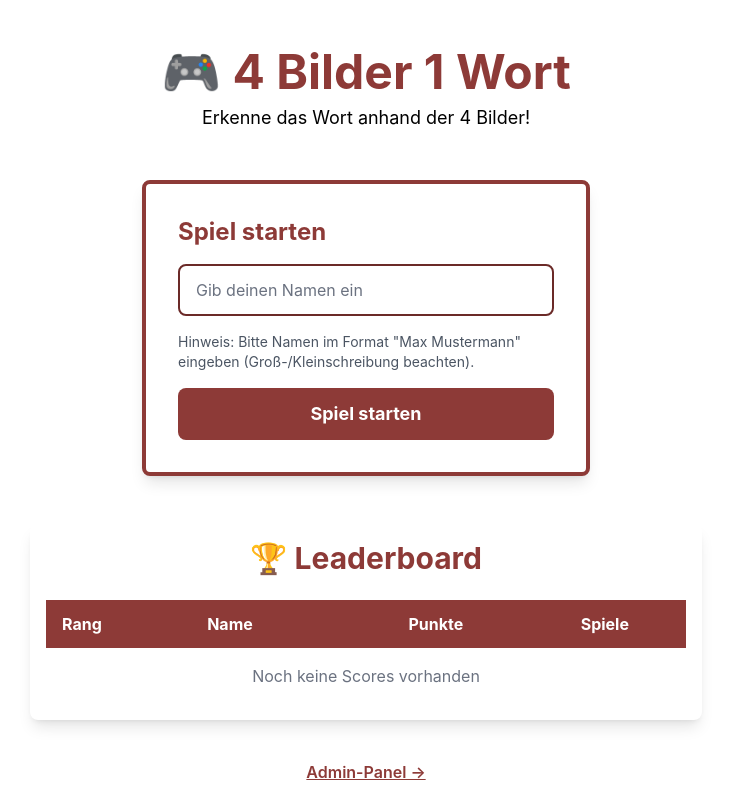
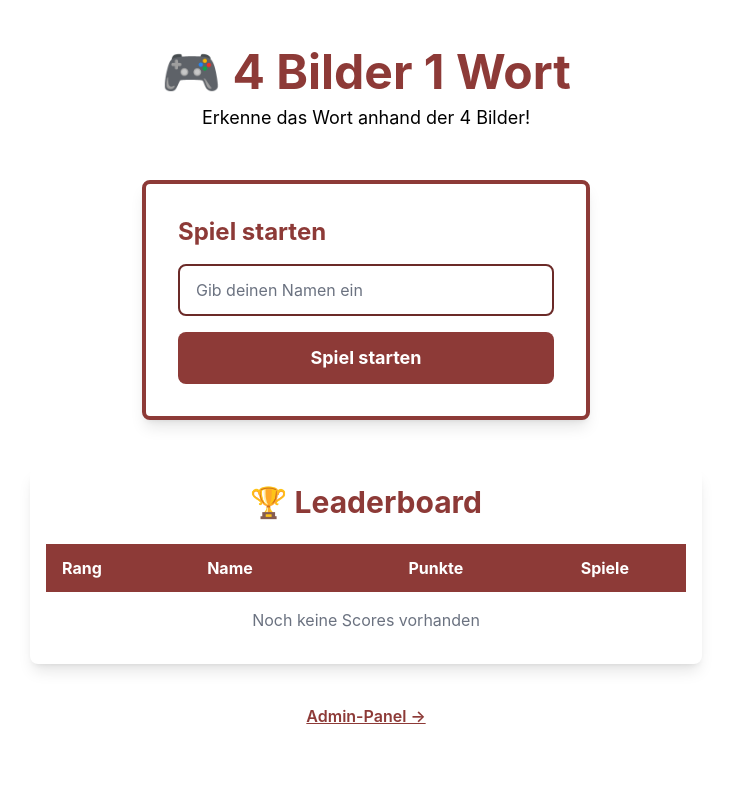
Before and after one commit to jonas-183/4-bilder-1-wort, a Next.js app: page / in a window 1280 px wide. Shown: the whole page, without its empty margins (274-1005 px from the left). Built offline with nearby package versions, Linux system fonts and the light colour scheme.

Commit message:
ux: move name-format hint to puzzle input; remove from start page

```diff
--- a/src/app/page.tsx
+++ b/src/app/page.tsx
@@ -216,7 +216,7 @@ export default function Home() {
                 className="w-full px-4 py-3 border-2 border-primary rounded-lg text-black placeholder-gray-500 focus:outline-none focus:border-primary-dark mb-4"
                 autoFocus
               />
-              <div className="text-sm text-gray-600 mb-4">Hinweis: Bitte Namen im Format &quot;Max Mustermann&quot; eingeben (Groß-/Kleinschreibung beachten).</div>
+
               <button type="submit" className="w-full px-6 py-3 bg-primary hover:bg-primary-dark text-white font-bold rounded-lg transition text-lg">
                 Spiel starten
               </button>
--- a/src/components/GameImageGrid.tsx
+++ b/src/components/GameImageGrid.tsx
@@ -82,6 +82,7 @@ export default function GameImageGrid({
           </button>
         </div>
         <div className="mt-3 text-center text-sm text-gray-600">Versuche übrig: {attemptsLeft}</div>
+        <div className="mt-2 text-center text-xs text-gray-500 italic">Hinweis: Gib deinen Namen im Format &quot;Max Mustermann&quot; ein (Groß-/Kleinschreibung beachten).</div>
         {message && (
           <div
             className={`mt-3 p-2 rounded text-center font-bold ${
```
